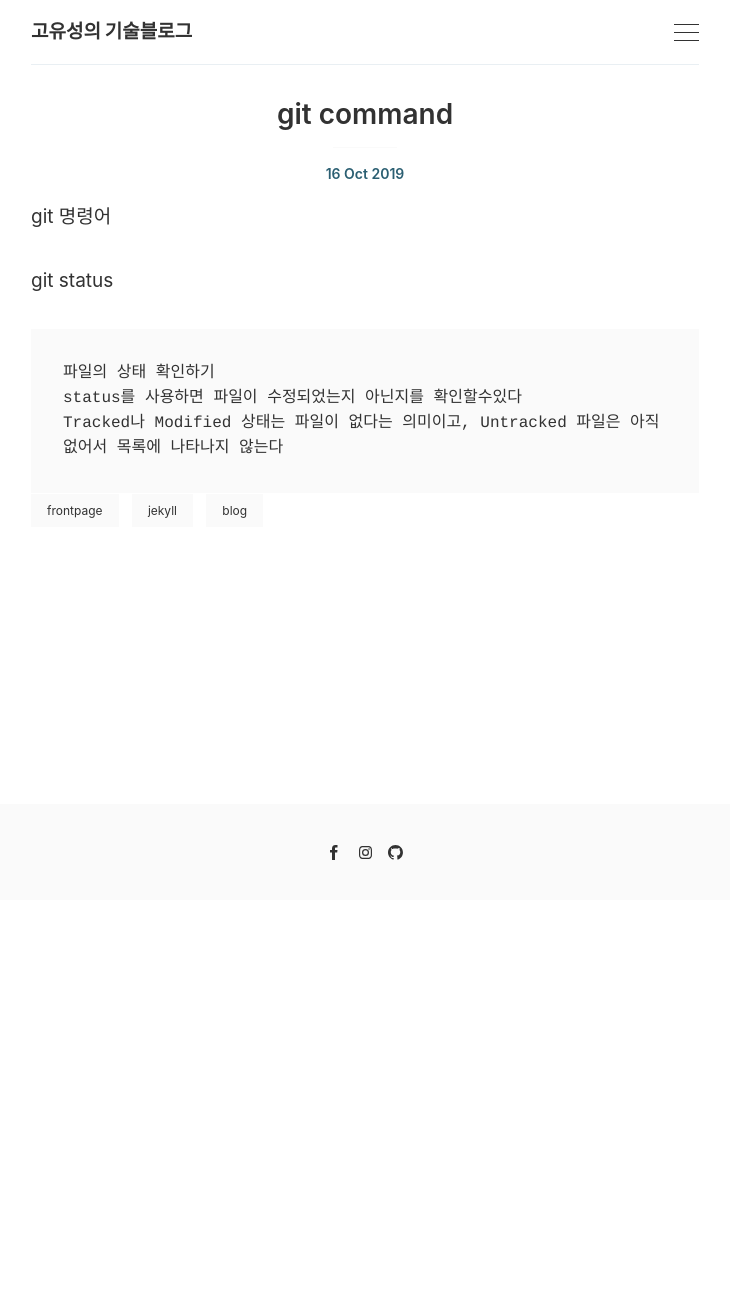
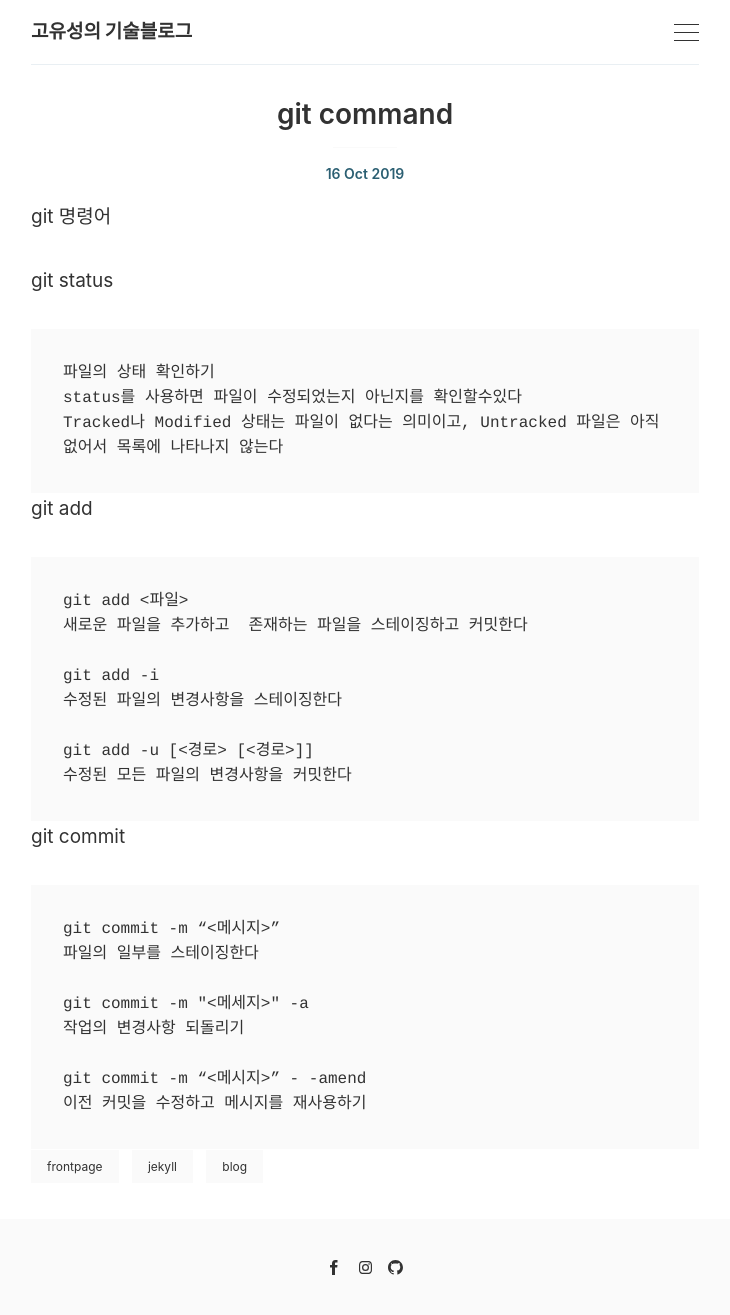
Before and after one commit to koys0818/blog-ex-, a Jekyll site: the page built from _posts/2019-10-16-git.markdown, in a window 1280 px wide. Shown: the whole page, without its empty margins (275-1005 px from the left). Built offline with Jekyll 4.4.1, drawn with Linux system fonts in a browser that asks for light colours; before the commit the page ends 900 px from its top, so only the background shows below that.

Commit message:
git command

```diff
--- a/_posts/2019-10-16-git.markdown
+++ b/_posts/2019-10-16-git.markdown
@@ -6,8 +6,35 @@ tags: [frontpage, jekyll, blog]
 git 명령어
 
 git status
+
 ~~~
 파일의 상태 확인하기
 status를 사용하면 파일이 수정되었는지 아닌지를 확인할수있다
 Tracked나 Modified 상태는 파일이 없다는 의미이고, Untracked 파일은 아직 없어서 목록에 나타나지 않는다
 ~~~
+
+git add
+
+~~~
+git add <파일>
+새로운 파일을 추가하고  존재하는 파일을 스테이징하고 커밋한다
+
+git add -i
+수정된 파일의 변경사항을 스테이징한다
+
+git add -u [<경로> [<경로>]]
+수정된 모든 파일의 변경사항을 커밋한다
+~~~
+
+git commit
+
+~~~
+git commit -m “<메시지>”
+파일의 일부를 스테이징한다
+
+git commit -m "<메세지>" -a
+작업의 변경사항 되돌리기
+
+git commit -m “<메시지>” - -amend
+이전 커밋을 수정하고 메시지를 재사용하기
+~~~
```
